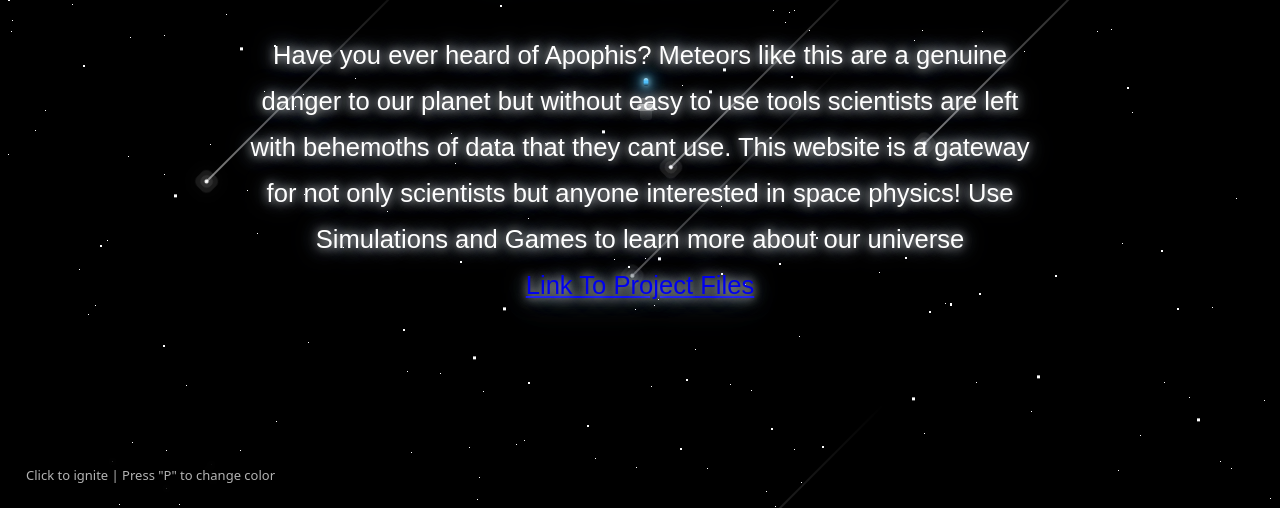
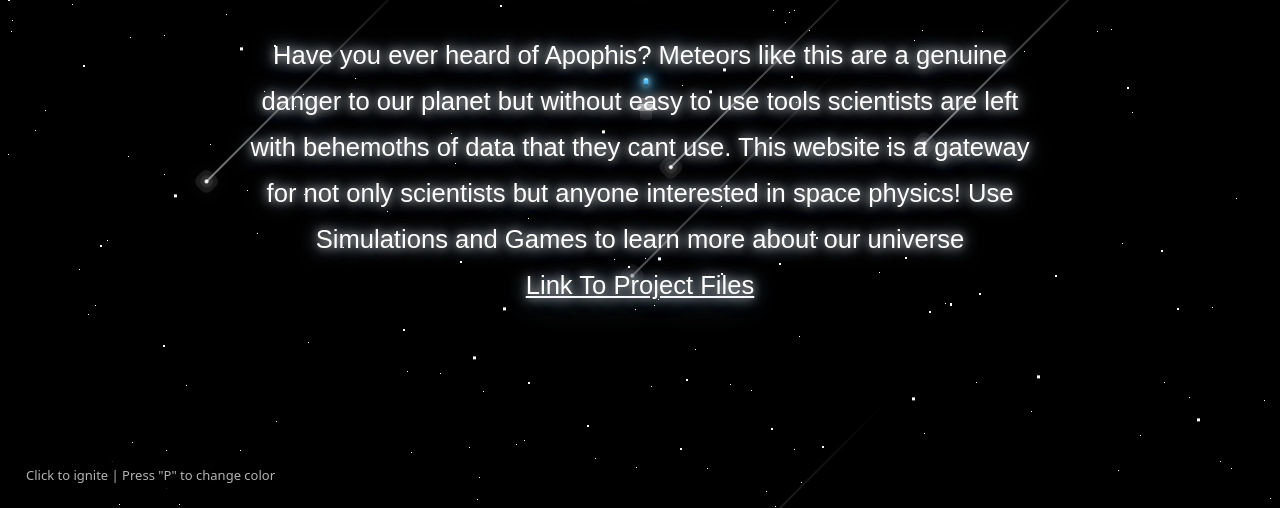
Before and after one commit to RealAdd97/Meteor-Madness-AS-1-ALNIS, a plain HTML site: page index.html in a window 1280 px wide. Shown: the part 292-800 px from the top of the page. Drawn offline with Linux system fonts and the light colour scheme.

Commit message:
Update index.html

```diff
--- a/index.html
+++ b/index.html
@@ -1330,7 +1330,7 @@ html {
           <p>Have you ever heard of Apophis? Meteors like this are a genuine danger to our planet but without easy to use tools scientists are left with behemoths of data that they cant use.
             This website is a gateway for not only scientists but anyone interested in space physics! Use Simulations and Games to learn more about our universe
 </p>
-          <a href=https://github.com/RealAdd97/Meteor-Madness-AS-1-ALNIS> Link To Project Files</a>
+          <a href=https://github.com/RealAdd97/Meteor-Madness-AS-1-ALNIS style="color:white"> Link To Project Files</a>
         </div>
     </section>
 
```
